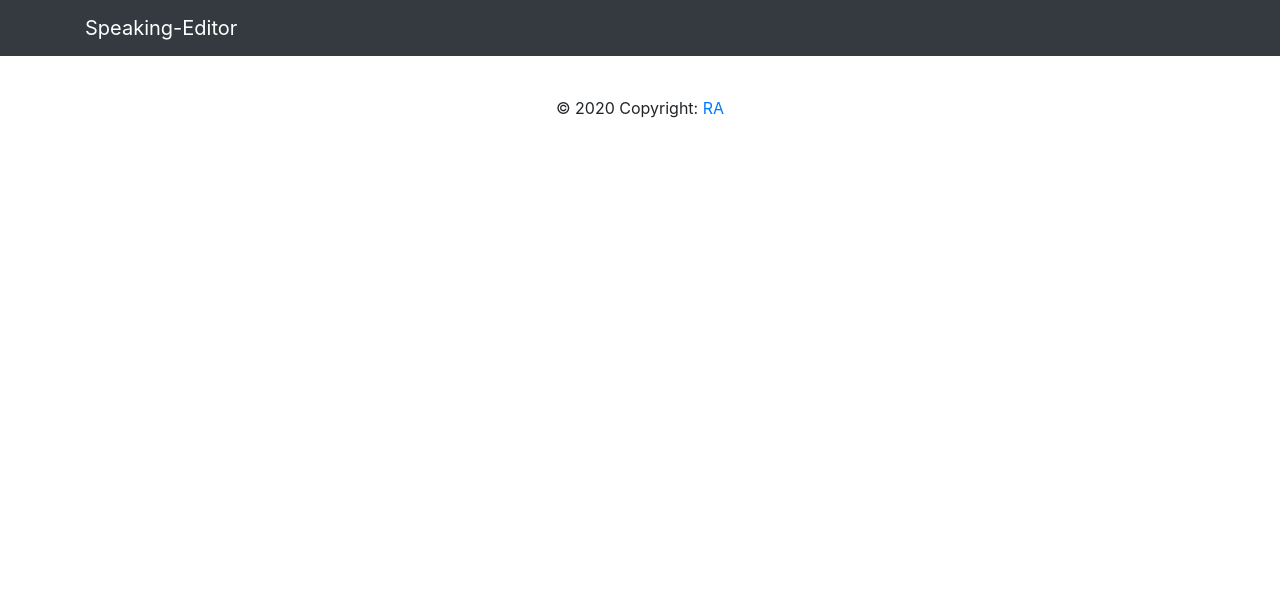
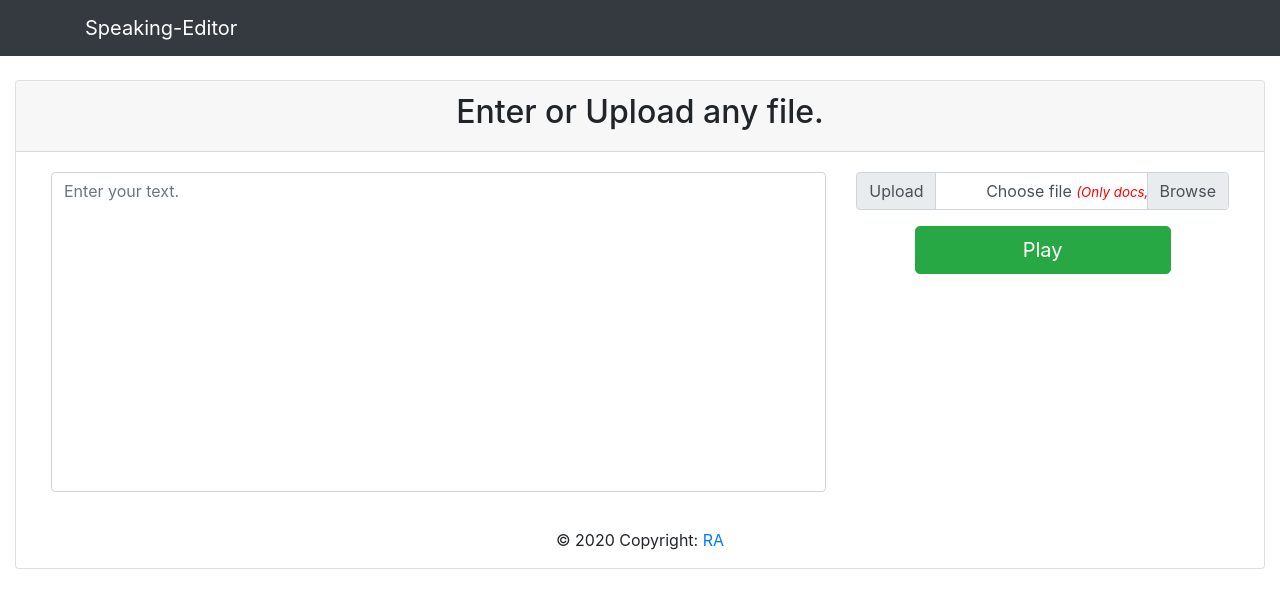
Before and after one commit to rishitaggarwal1/Speaking_Editor, a Django app: page / in a window 1280 px wide. Shown: the top 608 px of the page. Run offline with Django 3.2, Linux system fonts and the light colour scheme; some libraries are stand-ins or nearby versions.

Commit message:
Text to Speech Feature Added

```diff
--- a/speakingApp/templates/home.html
+++ b/speakingApp/templates/home.html
@@ -1,12 +1,38 @@
 {% extends 'base.html' %}
 
 {% block content %}
-    {% comment %} <form action="{% url 'home' %}" method="post">
-{% csrf_token %}
-<input type="text" name="text">
-<button type="submit">Submit</button>
-</form> {% endcomment %}
-
-
+<div class="container-fluid">
+    <div class="card text-center">
+        <div class="card-header">
+            <h2>Enter or Upload any file.</h2>
+        </div>
+    <div>
+    <div class="card-body">
+        <form action="{% url 'home' %}" method="post">
+        {% csrf_token %}
+            <div class="container-fluid">
+                <div class="row">
+                    <div class="col-lg-8 col-md-8 col-sm-8 col-12">
+                        <div class="input-group">
+                            <textarea name="text" style="resize:none; height:40vh;" placeholder="Enter your text." class="form-control" aria-label="With textarea"></textarea>
+                        </div>
+                    </div>
+                    <div class="col-lg-4 col-md-4 col-sm-4 col-12">
+                        <div class="input-group mb-3">
+                            <div class="input-group-prepend">
+                                <span class="input-group-text" id="inputGroupFileAddon01">Upload</span>
+                            </div>
+                            <div class="custom-file">
+                                <input type="file" class="custom-file-input" id="inputGroupFile01" aria-describedby="inputGroupFileAddon01">
+                                <label class="custom-file-label" for="inputGroupFile01">Choose file   <span style="color:red;font-size:10pt; font-style:italic;">(Only docs, pdf)</span></label>
+                            </div>
+                        </div>
+                        <button type="submit" class="btn btn-success btn-lg" style="width:20vw;" name="play">Play</button
+                    </div>
+                </div>
+            </div>
+        </form>
+    </div>
+</div>
 
 {% endblock  %}
--- a/speakingApp/views.py
+++ b/speakingApp/views.py
@@ -11,7 +11,7 @@ def home(request):
         volume = engine.getProperty('volume')
         engine.setProperty('volume', 1.0)
         voices = engine.getProperty('voices')
-        engine.setProperty('voice', voices[1].id)
+        engine.setProperty('voice', voices[0].id)
         engine.say(text)
         engine.runAndWait()
     return render(request, 'home.html', {})
```
